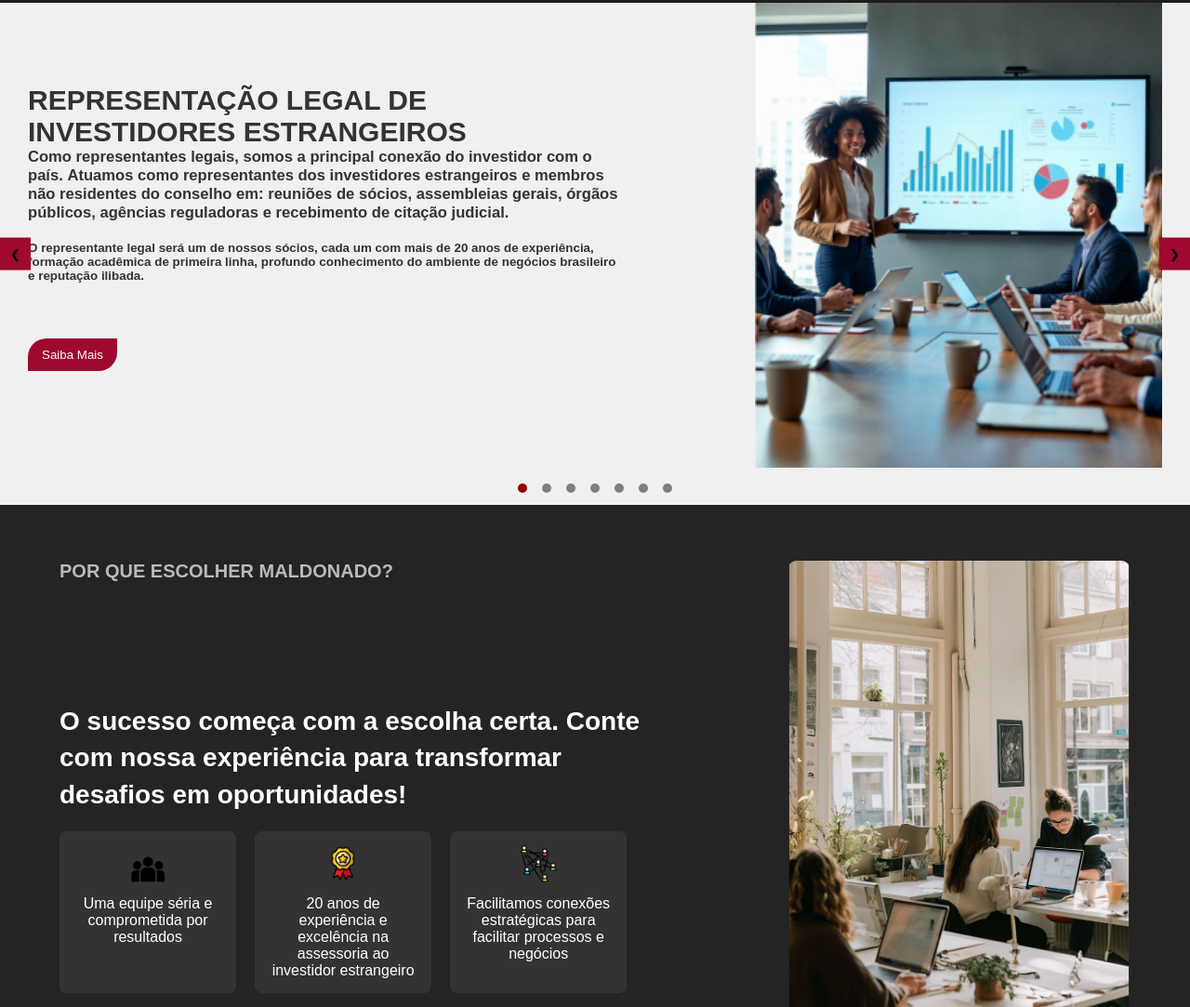
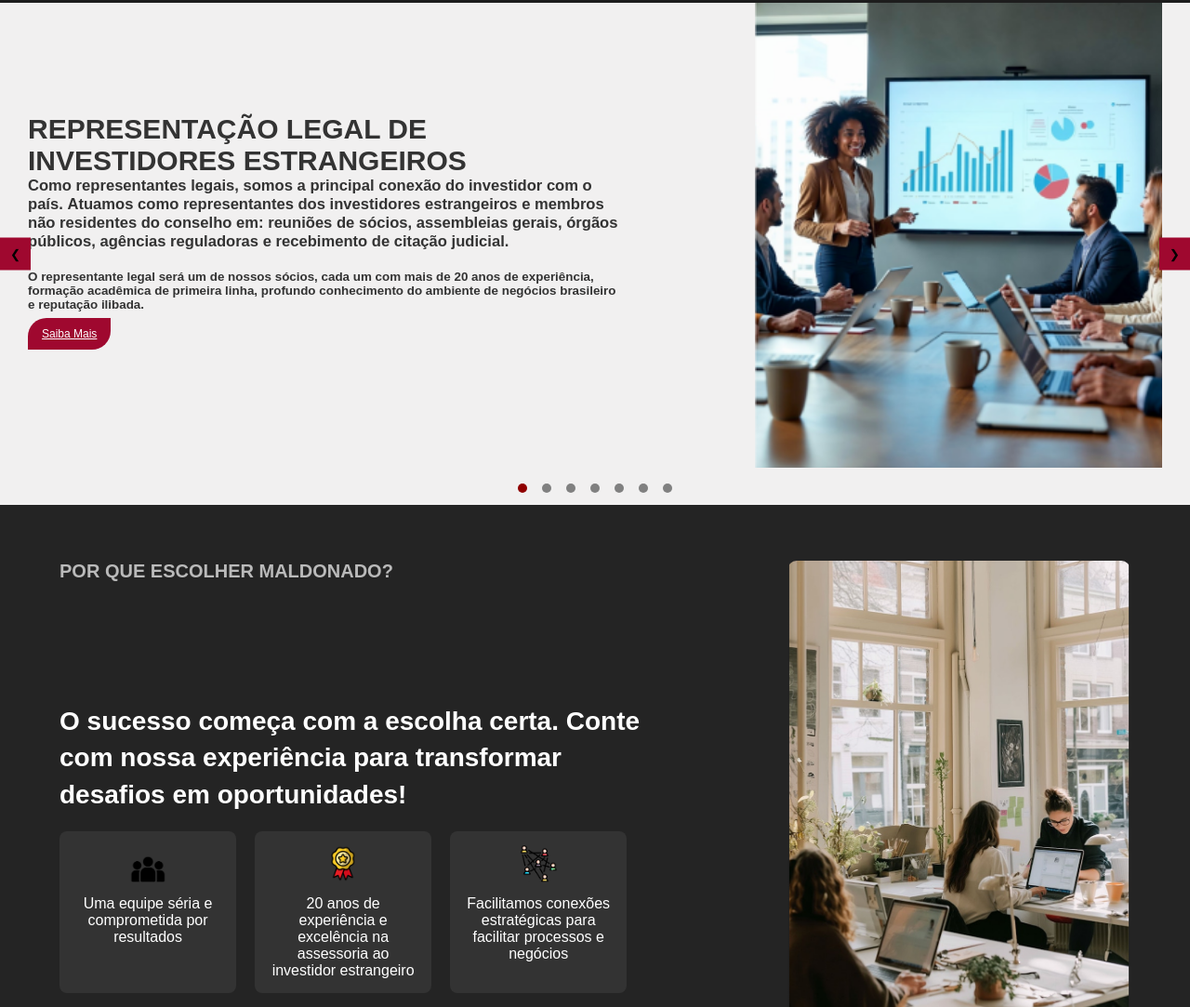
Before and after one commit to Excalibur757/maldonado, a plain HTML site: page index.html in a window 1280 px wide. Shown: the part 2374-3457 px from the top of the page at 93% size. Drawn offline with Linux system fonts and the light colour scheme.

Commit message:
Arrumando os botões do index

```diff
--- a/index.html
+++ b/index.html
@@ -77,7 +77,7 @@
                     <h5>Como representantes legais, somos a principal conexão do investidor com o país. Atuamos como representantes dos investidores estrangeiros e membros não residentes do conselho em: reuniões de sócios, assembleias gerais, órgãos públicos, agências reguladoras e recebimento de citação judicial.<br><br></h5>
                     <h6>O representante legal será um de nossos sócios, cada um com mais de 20 anos de experiência, formação acadêmica de primeira linha, profundo conhecimento do ambiente de negócios brasileiro e reputação ilibada.</h6>
                     <div class="banner-red-bar">
-                        <button class="banner-btn">Saiba Mais</button>
+                        <a href="telas/serviços.html" class="banner-btn">Saiba Mais</a>
                     </div>
                 </div>
                 <div class="banner-image">
@@ -90,7 +90,7 @@
                     <h5>Ao atribuir, a um dos nossos sócios, o cargo de diretor da subsidiária ou filial da empresa no Brasil, este garantirá que as regras de governança corporativa e de compliance sejam fielmente cumpridas em conformidade com a legislação local e com as normas correlatas estrangeiras.<br><br></h5>
                     <h6>Nossos sócios são todos profissionais de negócios experientes, com senioridade e qualificação acadêmica adequada ao desempenho do cargo de diretor.</h6>
                     <div class="banner-red-bar">
-                        <button class="banner-btn">Saiba Mais</button>
+                        <a href="telas/serviços.html" class="banner-btn">Saiba Mais</a>
                     </div>
                 </div>
                 <div class="banner-image">
@@ -103,7 +103,7 @@
                     <h5>Tendo construído uma rede robusta de contatos ao longo dos anos, podemos, dentro do legalmente permitido, facilitar processos e negociações de nossos clientes com organizações relevantes no Brasil.<br><br></h5>
                     <h6>Conectando Você às Oportunidades Certas – Com nossa ampla rede de contatos, agilizamos processos e negociações estratégicas dentro dos limites legais, garantindo acesso facilitado às principais organizações no Brasil.</h6>
                     <div class="banner-red-bar">
-                        <button class="banner-btn">Saiba Mais</button>
+                        <a href="telas/serviços.html" class="banner-btn">Saiba Mais</a>
                     </div>
                 </div>
                 <div class="banner-image">
@@ -115,7 +115,7 @@
                     <h1 class="banner-title">REPRESENTAÇÃO LEGAL EM CONSÓRCIOS, LICITAÇÕES E LEILÕES</h1>
                     <h5><br>Atuamos como representantes legais de empresas estrangeiras, atuando como seus procuradores em consórcios, licitações públicas e leilões.<br></h5>
                     <div class="banner-red-bar">
-                        <button class="banner-btn">Saiba Mais</button>
+                        <a href="telas/serviços.html" class="banner-btn">Saiba Mais</a>
                     </div>
                 </div>
                 <div class="banner-image">
@@ -127,7 +127,7 @@
                     <h1 class="banner-title">ENDEREÇO FISCAL</h1>
                     <h5><br>Localizado no principal centro de negócios da América Latina, nosso escritório serve como sede de sua empresa no Brasil<br></h5>
                     <div class="banner-red-bar">
-                        <button class="banner-btn">Saiba Mais</button>
+                        <a href="telas/serviços.html" class="banner-btn">Saiba Mais</a>
                     </div>
                 </div>
                 <div class="banner-image">
@@ -139,7 +139,7 @@
                     <h1 class="banner-title">MONITORAMENTO DE CONFORMIDADE</h1>
                     <h5><br>Nós acompanhamos a implementação de políticas e procedimentos que visam garantir que a organização opere de acordo com as normas e leis aplicáveis ao seu setor.<br></h5>
                     <div class="banner-red-bar">
-                        <button class="banner-btn">Saiba Mais</button>
+                        <a href="telas/serviços.html" class="banner-btn">Saiba Mais</a>
                     </div>
                 </div>
                 <div class="banner-image">
@@ -151,7 +151,7 @@
                     <h1 class="banner-title">SUPORTE TESOURARIA</h1>
                     <h5><br>Podemos lidar com a rotina de pagamentos e recebíveis, que engloba tarefas básicas para a gestão de qualquer empresa, incluindo abertura de conta bancária e transferências internacionais.<br></h5>
                     <div class="banner-red-bar">
-                        <button class="banner-btn">Saiba Mais</button>
+                        <a href="telas/serviços.html" class="banner-btn">Saiba Mais</a>
                     </div>
                 </div>
                 <div class="banner-image">
--- a/styles/styles.css
+++ b/styles/styles.css
@@ -309,6 +309,7 @@
     cursor: pointer;
     margin-top: 50px;
     border-radius: 20px 0 20px 0; /* Apenas as diagonais serão arredondadas */
+    font-size: 12px
 }
 
 .banner-btn-blog {
```
